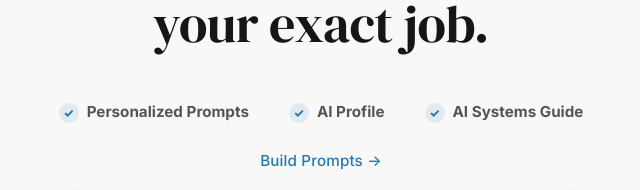
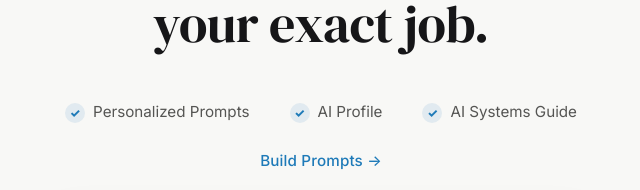
Before and after one commit to coolcalvin457-tech/agent-timesaver-nextjs, a Next.js app: page / in a window 1280 px wide. Shown: the part 1541-1731 px from the top of the page, without its empty margins (319-959 px from the left). Built offline with nearby package versions, Linux system fonts and the light colour scheme.

Commit message:
Unbold pill labels, swap CTA hover from underline to opacity fade

```diff
--- a/app/globals.css
+++ b/app/globals.css
@@ -2553,10 +2553,13 @@ input, textarea {
   font-weight: 500;
   text-decoration: none;
   letter-spacing: 0.01em;
+  opacity: 1;
+  transition: opacity 0.2s ease;
 }
 
 .prompt-builder-cta-link:hover {
-  text-decoration: underline;
+  opacity: 0.65;
+  text-decoration: none;
 }
 
 .price-badge {
--- a/app/page.tsx
+++ b/app/page.tsx
@@ -80,15 +80,15 @@ export default function Home() {
               <div className="prompt-builder-kit-row" style={{ marginBottom: "24px" }}>
                 <div className="prompt-builder-kit-pill">
                   <span className="kit-item-check" style={{ fontSize: "0.75rem" }}>✓</span>
-                  <span><strong>Personalized Prompts</strong></span>
+                  <span>Personalized Prompts</span>
                 </div>
                 <div className="prompt-builder-kit-pill">
                   <span className="kit-item-check" style={{ fontSize: "0.75rem" }}>✓</span>
-                  <span><strong>AI Profile</strong></span>
+                  <span>AI Profile</span>
                 </div>
                 <div className="prompt-builder-kit-pill">
                   <span className="kit-item-check" style={{ fontSize: "0.75rem" }}>✓</span>
-                  <span><strong>AI Systems Guide</strong></span>
+                  <span>AI Systems Guide</span>
                 </div>
               </div>
 
```
